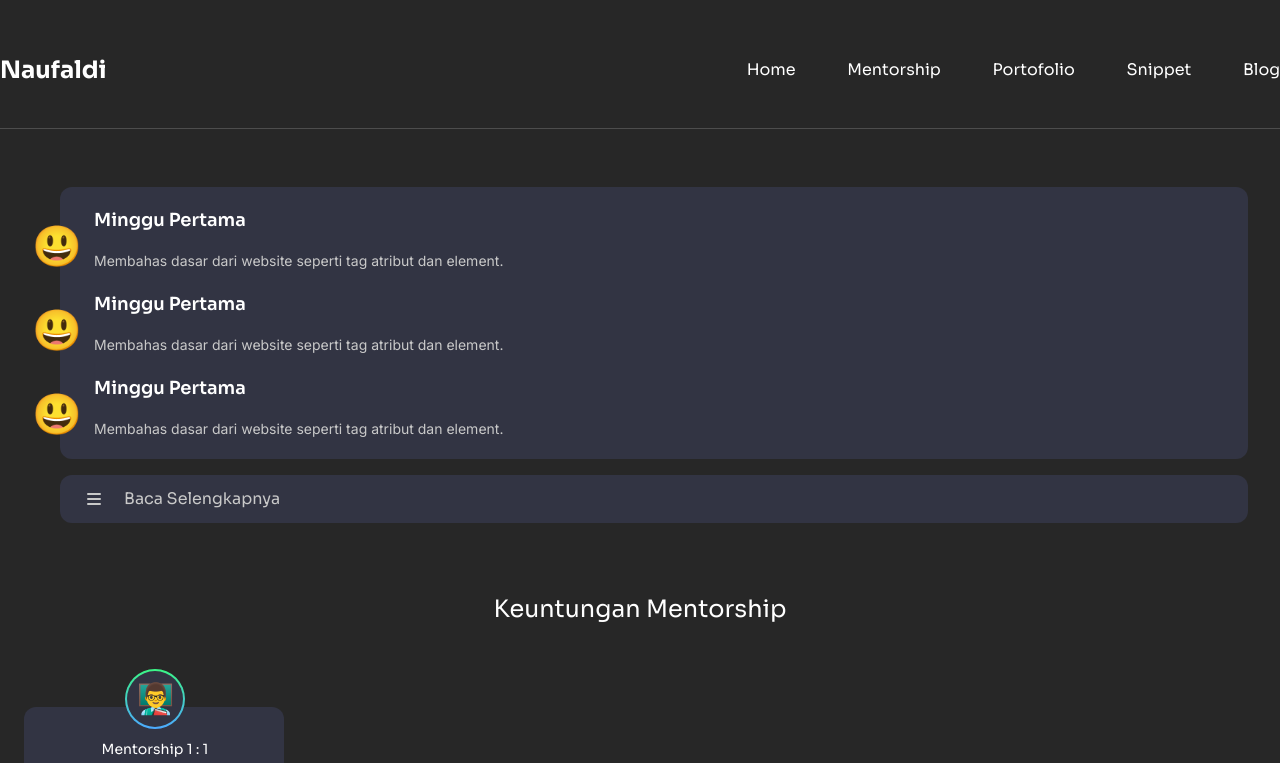
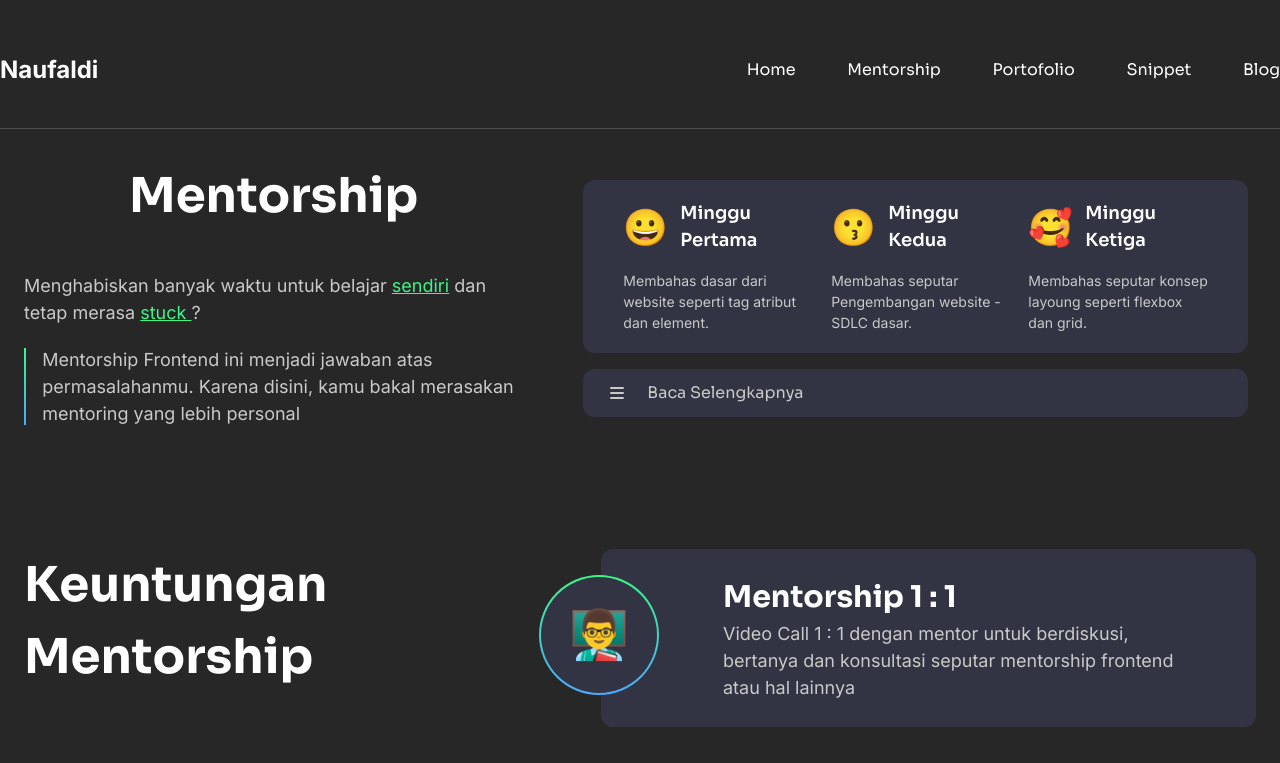
Before and after one commit to naufaldi/portofolio-web, a Next.js app: page /mentorship in a window 1280 px wide. Shown: the top 763 px of the page. Built offline with nearby package versions, Linux system fonts and the light colour scheme.

Commit message:
feat(home): add dekstop homepage, mentorship

```diff
--- a/src/components/common/Card.tsx
+++ b/src/components/common/Card.tsx
@@ -1,30 +1,30 @@
 import clsx from 'clsx';
-import React, { FC, ReactElement } from 'react';
+import React, { FC } from 'react';
 
 const Card: FC<{
   className?: string;
-  image: string | ReactElement<any, any>;
+  image: string;
   title: string;
   caption: string;
 }> = ({ className, image, title, caption }) => {
   return (
     <div
       className={clsx(
-        'relative pl-[18px] pr-4 pt-[26px] pb-[13px] bg-dark-200 rounded-xl xl:max-w-[260px]',
+        'relative pl-[18px] pr-4 pt-[26px] pb-[13px] xl:pb-[26px] bg-dark-200 rounded-xl max-w-[260px] xl:max-w-[655px] ml-0 xl:ml-auto ',
         className
       )}
     >
-      <div className='flex flex-col'>
-        <div className='bg-gradient-to-b from-leaf-500 to-ocean-500 rounded-full h-[60px] w-[60px] -mt-16 mx-auto p-[2px]'>
+      <div className='flex flex-col xl:flex-row'>
+        <div className='bg-gradient-to-b from-leaf-500 to-ocean-500 rounded-full h-[60px] w-[60px] xl:h-[120px] xl:w-[120px] -mt-16 xl:mt-0 ml-0  xl:-ml-20 mx-auto p-[2px] flex-shrink-0'>
           <div className='bg-dark-200 w-full h-full rounded-full flex items-center justify-center'>
-            <span className='text-3xl'>{image}</span>
+            <span className='text-3xl xl:text-5xl'>{image}</span>
           </div>
         </div>
-        <div className='flex flex-col'>
-          <h4 className='text-white text-sm leading-6 mt-2 text-center'>
+        <div className='flex flex-col px-0 xl:px-16'>
+          <h4 className='text-white text-sm xl:text-3xl leading-6 xl:leading-normal mt-2 xl:mt-0 text-center xl:text-left font-bold '>
             {title}
           </h4>
-          <p className='text-gray-300 text-center text-sm leading-6 xl:leading-[26px]'>
+          <p className='text-gray-300 text-center xl:text-left text-sm xl:text-lg  leading-6  xl:leading-normal'>
             {caption}
           </p>
         </div>
--- a/src/components/layout/Footer.tsx
+++ b/src/components/layout/Footer.tsx
@@ -1,6 +1,5 @@
 import * as React from 'react';
 // import CopyToClipboard from 'react-copy-to-clipboard';
-import { FiMail } from 'react-icons/fi';
 import { SiGithub, SiLinkedin, SiTwitter } from 'react-icons/si';
 
 // import { Tooltip } from 'react-tippy';
@@ -49,9 +48,9 @@ function FooterLinks() {
 }
 
 function SocialLinks() {
-  const [copyStatus, setCopyStatus] = React.useState(
-    'Click the mail logo to copy'
-  );
+  // const [copyStatus, setCopyStatus] = React.useState(
+  //   'Click the mail logo to copy'
+  // );
 
   return (
     <div className='flex space-x-4 mb-12 mt-2'>
--- a/src/components/layout/HeaderDekstop.tsx
+++ b/src/components/layout/HeaderDekstop.tsx
@@ -32,7 +32,9 @@ const HeaderDekstop: FC = () => {
             offset !== 0 ? ' mb-4' : ' mb-10'
           )}
         >
-          <h1 className='font-bold text-2xl'>Naufaldi</h1>
+          <UnstyledLink href={'/'}>
+            <p className='font-bold text-2xl'>Naufaldi</p>
+          </UnstyledLink>
           <div className='flex w-7/12 lg:w-5/12 justify-between'>
             <UnstyledLink href='/'>Home</UnstyledLink>
             <UnstyledLink href='/mentorship'>Mentorship</UnstyledLink>
--- a/src/components/mentorship/Benefit.tsx
+++ b/src/components/mentorship/Benefit.tsx
@@ -1,3 +1,4 @@
+import Image from 'next/image';
 import React, { FC } from 'react';
 
 import Card from '../common/Card';
@@ -6,14 +7,24 @@ import Section from '../common/Section';
 
 const Benefit: FC = () => {
   return (
-    <Section name='benefit' className='w-full pt-12'>
+    <Section name='benefit' className='w-full pt-12 xl:pt-28'>
       <Grid>
-        <div className='col-span-full mb-20'>
-          <h2 className='text-white text-2xl text-center'>
+        <div className='col-span-full xl:col-span-4 mb-20 flex flex-col'>
+          <h2 className='text-white text-2xl xl:text-5xl font-bold text-center xl:text-left mb-0 xl:mb-6'>
             Keuntungan Mentorship
           </h2>
+          <div className='w-full h-[400px] relative -ml-8 hidden xl:block'>
+            <Image
+              height={400}
+              width={400}
+              objectFit='cover'
+              layout='fill'
+              src='/image/mentorship/person-white.png'
+              alt='Person White Mentorship'
+            />
+          </div>
         </div>
-        <div className='col-span-full space-y-20'>
+        <div className='col-span-full xl:col-span-8 space-y-20'>
           <Card
             image='👨‍🏫 '
             title='Mentorship 1 : 1'
--- a/src/components/mentorship/Hero.tsx
+++ b/src/components/mentorship/Hero.tsx
@@ -1,3 +1,4 @@
+import { MenuIcon } from '@heroicons/react/solid';
 import React from 'react';
 
 import Grid from '../common/Grid';
@@ -5,20 +6,76 @@ import Section from '../common/Section';
 
 export default function Hero() {
   return (
-    <Section name='hero-mentorship' className='w-full pt-6'>
+    <Section name='hero-mentorship' className='w-full pt-6 xl:pt-40'>
       <Grid>
-        <div className='col-span-full flex flex-col'>
-          <h1 className='text-white text-2xl text-center mb-4'>Mentorship</h1>
-          <hr className='text-gray-400 my-2' />
-          <p className='text-sm text-gray-300 mb-2 mt-4'>
+        <div className='col-span-full xl:col-span-5 flex flex-col'>
+          <h1 className='text-white text-2xl text-center mb-4 xl:mb-10 xl:text-5xl  font-bold'>
+            Mentorship
+          </h1>
+          <hr className='text-gray-400 my-2 block xl:hidden' />
+          <p className='text-sm xl:text-lg text-gray-300 mb-2 xl:mb-5 mt-4 xl:mt-0'>
             Menghabiskan banyak waktu untuk belajar{' '}
-            <span className='text-leaf-500'> sendiri</span> dan tetap merasa
-            <span className='text-leaf-500'> stuck </span>?
+            <span className='text-leaf-500 xl:underline'> sendiri</span> dan
+            tetap merasa{' '}
+            <span className='text-leaf-500 xl:underline'>stuck </span>?
           </p>
-          <p className='text-sm text-gray-300 mb-2 '>
-            Mentorship Frontend ini menjadi jawaban atas permasalahanmu. Karena
-            disini, kamu bakal merasakan mentoring yang lebih personal
-          </p>
+          <div className='flex items-center'>
+            <div className='h-[77px] w-[5px] bg-gradient-hr mr-4 hidden xl:block'></div>
+            <p className='text-sm xl:text-lg text-gray-300 mb-2 xl:mb-0'>
+              Mentorship Frontend ini menjadi jawaban atas permasalahanmu.
+              Karena disini, kamu bakal merasakan mentoring yang lebih personal
+            </p>
+          </div>
+        </div>
+        <div className='flex flex-col  py-5 pl-9 pr-2 col-span-full xl:col-span-7 xl:col-start-6'>
+          <div className='bg-dark-200 rounded-xl py-5 space-y-5 xl:space-y-0 flex flex-col xl:flex-row px-0 xl:px-10 gap-0 xl:gap-6'>
+            <div className='flex flex-col  pl-[34px] xl:px-0 pr-1 relative '>
+              <div className='flex'>
+                <p className='text-4xl mr-3'>😀</p>
+                <h3 className='text-white font-semibold text-lg break-words'>
+                  Minggu Pertama
+                </h3>
+              </div>
+              <p className='text-gray-300 text-sm mt-4'>
+                Membahas dasar dari website seperti tag atribut dan element.
+              </p>
+              <div className='absolute top-[15%] -left-7 text-[40px] block xl:hidden'>
+                😃{' '}
+              </div>
+            </div>
+            <div className='flex flex-col  pl-[34px] xl:px-0 pr-1 relative '>
+              <div className='flex'>
+                <p className='text-4xl mr-3'>😗</p>
+                <h3 className='text-white font-semibold text-lg break-words'>
+                  Minggu Kedua
+                </h3>
+              </div>
+              <p className='text-gray-300 text-sm mt-4'>
+                Membahas seputar Pengembangan website - SDLC dasar.
+              </p>
+              <div className='absolute top-[15%] -left-7 text-[40px] block xl:hidden'>
+                😃{' '}
+              </div>
+            </div>
+            <div className='flex flex-col  pl-[34px] xl:px-0 pr-1 relative '>
+              <div className='flex'>
+                <p className='text-4xl mr-3'>🥰</p>
+                <h3 className='text-white font-semibold text-lg break-words'>
+                  Minggu Ketiga
+                </h3>
+              </div>
+              <p className='text-gray-300 text-sm mt-4'>
+                Membahas seputar konsep layoung seperti flexbox dan grid.
+              </p>
+              <div className='absolute top-[15%] -left-7 text-[40px] block xl:hidden'>
+                😃{' '}
+              </div>
+            </div>
+          </div>
+          <button className='bg-dark-200 px-6 py-3 text-gray-300 flex items-center leading-6 rounded-xl mt-4'>
+            <MenuIcon className='h-5 w-5 mr-5' />
+            Baca Selengkapnya
+          </button>
         </div>
       </Grid>
     </Section>
--- a/src/components/mentorship/Weeks.tsx
+++ b/src/components/mentorship/Weeks.tsx
@@ -6,7 +6,7 @@ import Section from '../common/Section';
 
 const Weeks = () => {
   return (
-    <Section name='weeks'>
+    <Section name='weeks' className='block xl:hidden'>
       <Grid>
         <div className='flex flex-col  py-5 pl-9 pr-2 col-span-full'>
           <div className='bg-dark-200 rounded-xl py-5 space-y-5'>
--- a/src/components/portofolio/Project.tsx
+++ b/src/components/portofolio/Project.tsx
@@ -61,7 +61,7 @@ const Project = () => {
             <h6 className='text-gray-200 font-bold mb-5 font-inter hidden sm:block lg:mt-4'>
               Web Development
             </h6>
-            <h3 className='text-white text-5xl mb-7 font-sora font-bold hidden sm:block'>
+            <h3 className='text-white text-5xl mb-7 lg:mb-2 font-sora font-bold hidden sm:block'>
               Bolder Landingpage
             </h3>
             <p className='text-gray-200 text-sm lg:text-lg font-inter leading-6 lg:leading-normal'>
--- a/tailwind.config.js
+++ b/tailwind.config.js
@@ -28,6 +28,7 @@ module.exports = {
       backgroundImage: {
         'gradient-hero': 'linear-gradient(to bottom, #62D9FF, #3BF686)',
         'gradient-project': 'linear-gradient(0deg, #323443, #323443), #EFF6FF',
+        'gradient-hr': 'linear-gradient(180deg, #3BF686 0%, #4CA9FF 100%)',
       },
       fontFamily: {
         sora: ['Sora', ...fontFamily.sans],
```
Also changed, not shown: .eslintrc.js, public/image/mentorship/person-white.png (added).
